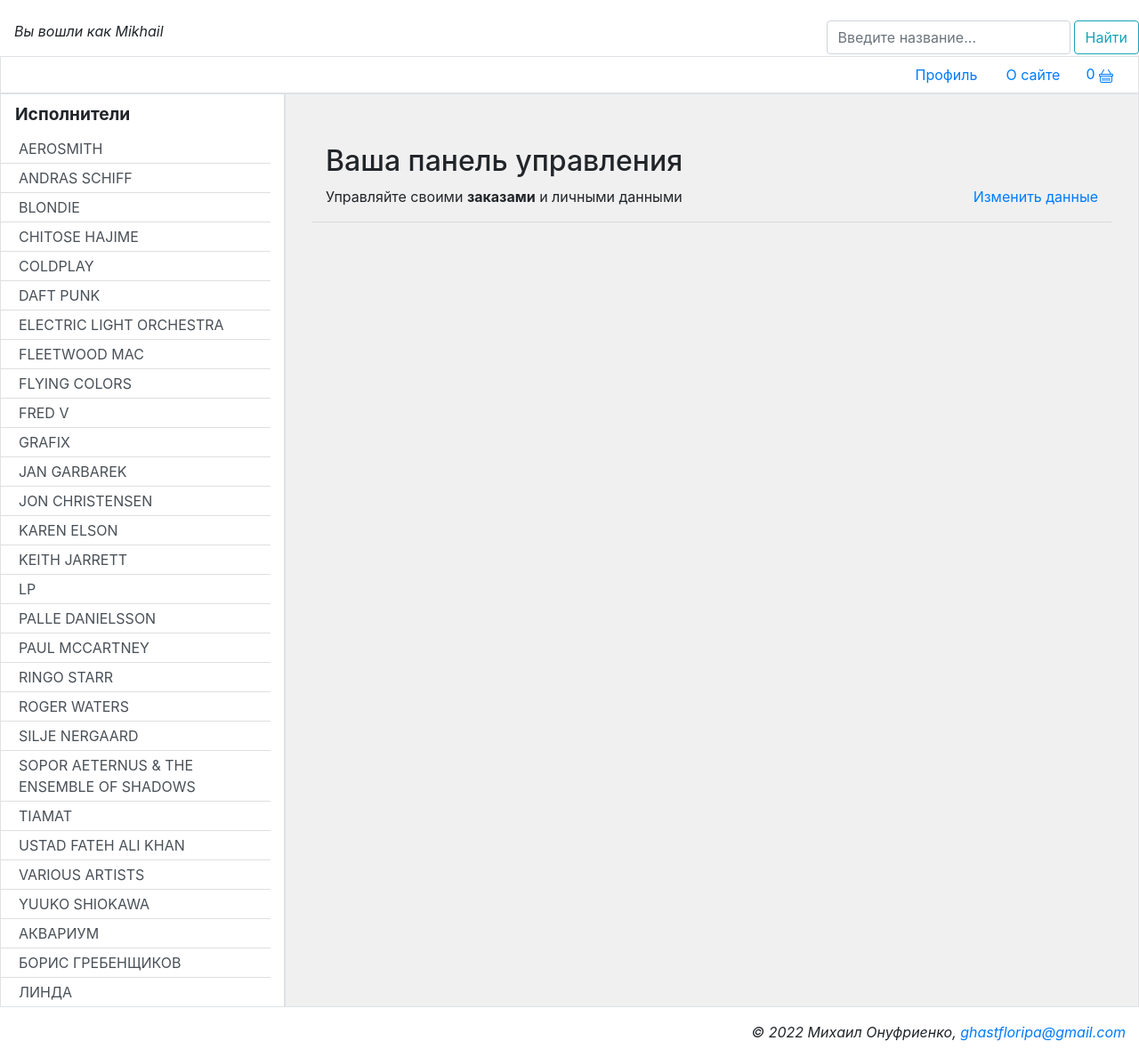
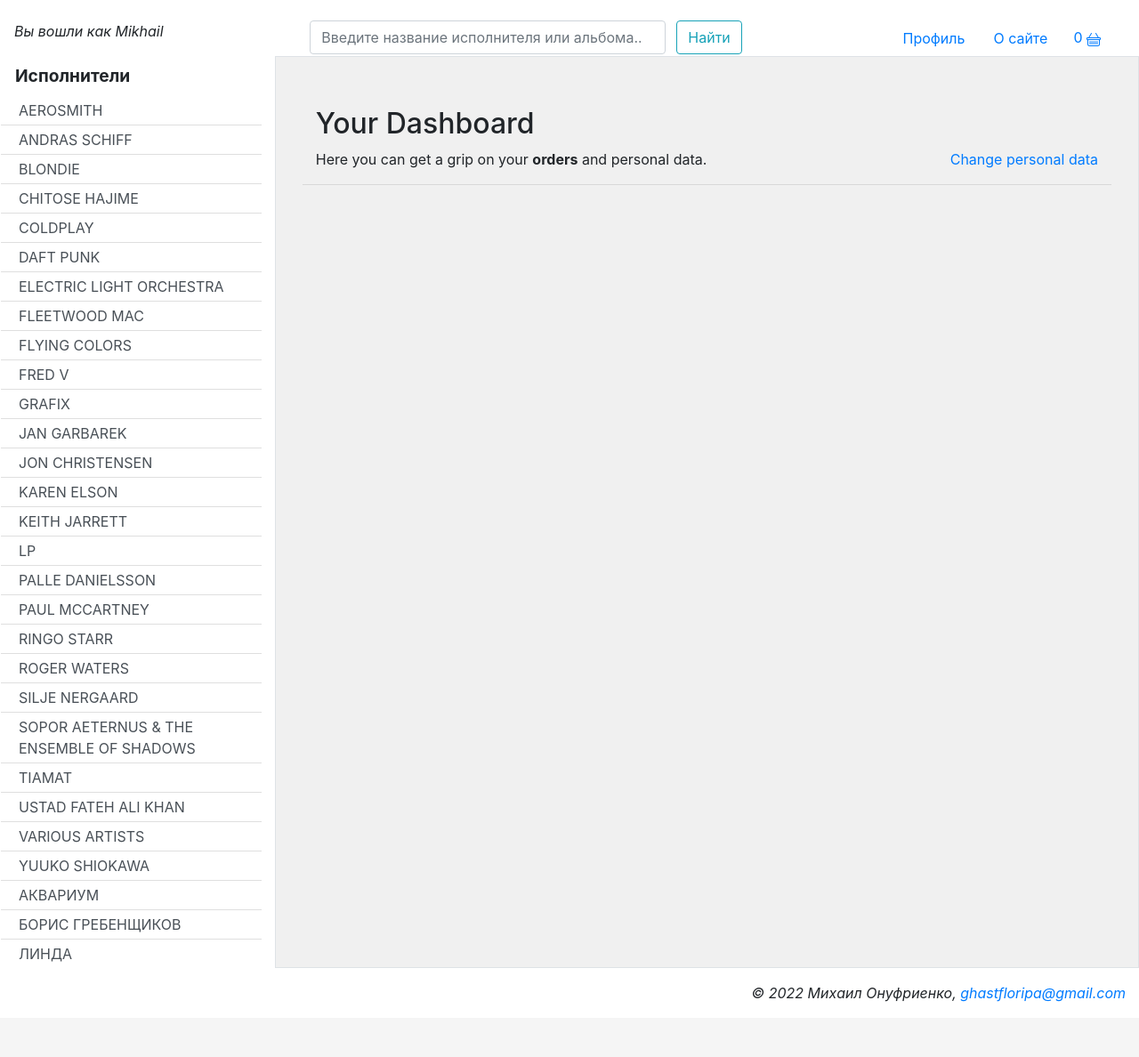
Before and after one commit to MikhailOnufrienko/CDCollectionShop, a Django app: page /account/dashboard/ in a window 1280 px wide. Shown: the part 116-1304 px from the top of the page at 89% size. After the commit the page ends 1242 px from the top, so only its background shows below. Run offline with Django 4.2, Linux system fonts and the light colour scheme; a user stored in the database is signed in; data comes from the database, SQL or seed files in the repository; some libraries are stand-ins or nearby versions.

Commit message:
Added search mechanism; amended basic template.

```diff
--- a/main/urls.py
+++ b/main/urls.py
@@ -1,11 +1,12 @@
 from django.urls import path
 
 from .views import (artist_detail, index,
-                    item_detail)
+                    item_detail, search)
 
 app_name = 'main'
 urlpatterns = [
     path('artist/<int:pk>/<slug:artist_slug>/', artist_detail, name='artist_detail'),
     path('item/<int:pk>/<slug:item_slug>/', item_detail, name='item_detail'),
     path('', index, name='index'),
+    path('search/', search, name='search')
 ]
--- a/static/main/style.css
+++ b/static/main/style.css
@@ -1,5 +1,11 @@
+body {
+    margin: 0;
+  }
+
 header {
-    background: url("header-bg.jpg") center / auto 100% round;
+    background-color: black;
+    position: relative;
+    width: 100%;
 }
 
 .root {
--- a/templates/account/user/dashboard.html
+++ b/templates/account/user/dashboard.html
@@ -3,19 +3,19 @@
 {% load static %}
 
 {% block title %}
-  Состав корзины
-{%endblock %}
+  Dashboard
+{% endblock %}
 
 {% block content %}
 
 <main class="pt-5">
   <div class="container" style="max-width: 1000px">
     <div class="col-12">
-      <h1 class="h2">Ваша панель управления</h1>
+      <h1 class="h2">Your Dashboard</h1>
     </div>
     <div class="col-12 d-flex justify-content-between">
-      <div>Управляйте своими <b>заказами</b> и личными данными</div>
-      <div><a href="{% url 'account:edit_details' %}">Изменить данные</a></div>
+      <div>Here you can get a grip on your <b>orders</b> and personal data.</div>
+      <div><a href="{% url 'account:edit_details' %}">Change personal data</a></div>
     </div>
     <hr />
   </div>
--- a/templates/main/basic.html
+++ b/templates/main/basic.html
@@ -12,36 +12,34 @@
     {% bootstrap_javascript jquery='min' %}
 </head>
 
-<body class="container-fluid">
+<body class="container-fluid pl-0">
 
     <header class="mb-4">
         <h1 class="display-1 text-center">
-            <a class="text-decoration-none" style="color:aliceblue" href="{% url 'main:index' %}">
-                CD Collection Sale
+            <a class="text-decoration-none" style="color:white" href="{% url 'main:index' %}">
+                CD Collection Shop
             </a>
         </h1>
     </header>
 
-    <div class="row justify-content-between">
+    <div class="d-flex ml-3 justify-content-md-between">
         <div>
             {% if user.is_authenticated %}
-                <p class="pl-3 font-italic">
+                <p class="font-italic">
                     Вы вошли как {{ user.user_name }}
                 </p>
             {% endif %}
         </div>
         <div>
-            <form class="form-inline mt-0 mt-md-0">
-                <input class="form-control mr-sm-1" type="text" placeholder="Введите название..." aria-label="Search">
-                <button class="btn btn-outline-info my-2 my-sm-0" type="submit">
+            <form class="form-inline mt-md-0" action="{% url 'main:search' %}" method="get">
+                <input class="form-control mr-sm-1" style="width: 400px;" type="search" placeholder="Введите название исполнителя или альбома..." name="search_input" aria-label="Search">
+                <button class="btn btn-outline-info ml-2 my-sm-0" type="submit">
                     Найти
                 </button>
             </form>
         </div>
-    </div>
-
-    <div class="row">
-        <ul class="col nav justify-content-end border">
+        <div>
+            <ul class="col nav">
                 {% if user.is_authenticated %}
                 <li class="nav-item dropdown">
                     <a class="nav-link dropdown toggle" data-toggle="dropdown"
@@ -105,9 +103,10 @@
                 </li>
             </ul>
         </div>
+    </div>
 
     <div class="row">
-        <nav class="col-md-3 nav flex-column border">
+        <nav class="col-md-3 nav flex-column pl-3">
             <span class="nav-link root font-weight-bold">
                 Исполнители
             </span>
```
Also changed, not shown: account/forms.py (+11 -8 lines), main/tests/test_views.py (+8 -1 lines), main/views.py (+25 -0 lines), templates/main/search_result.html (added, +43 -0 lines). Lines whose indentation alone changed are shown as unchanged.
